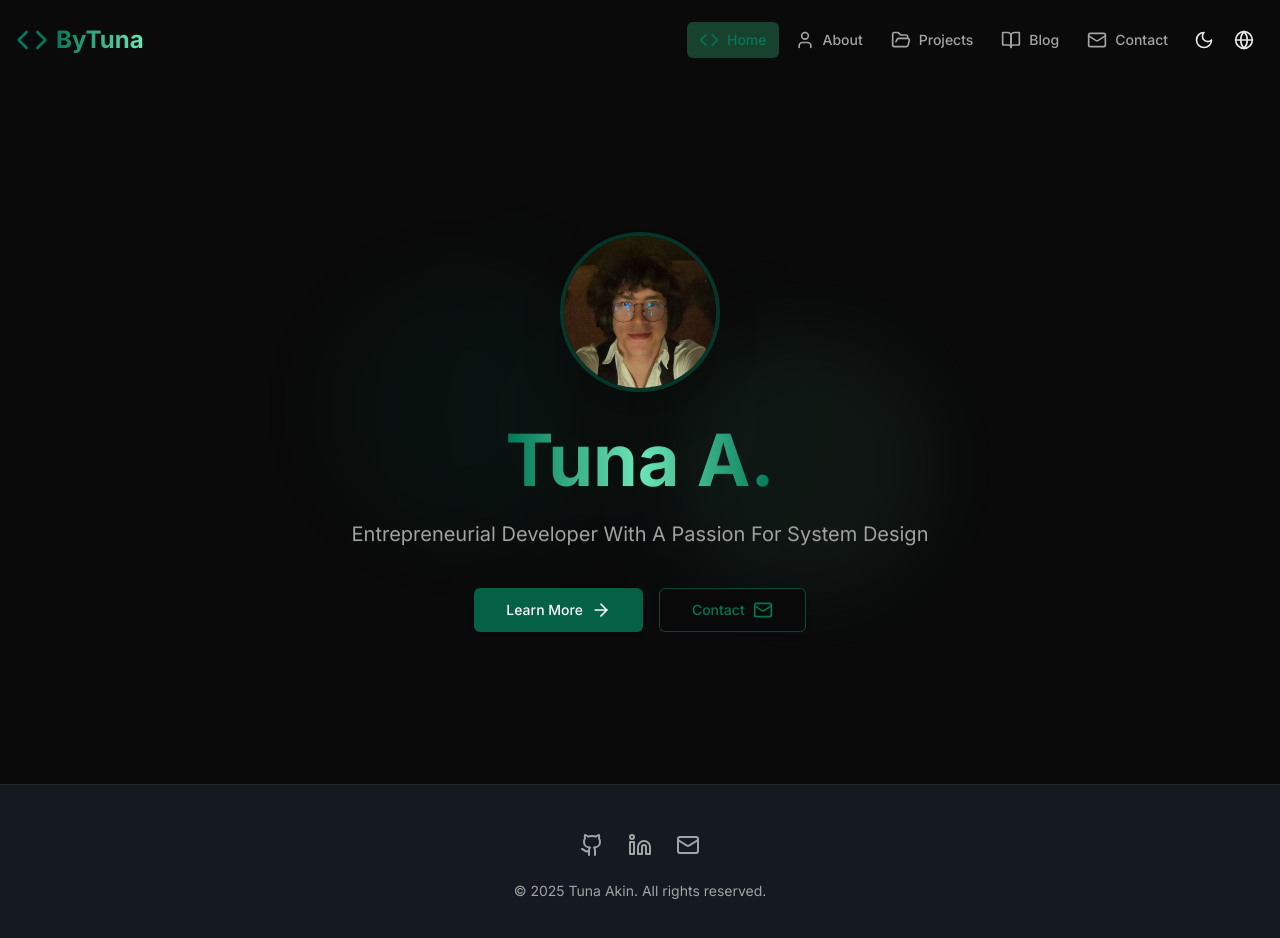
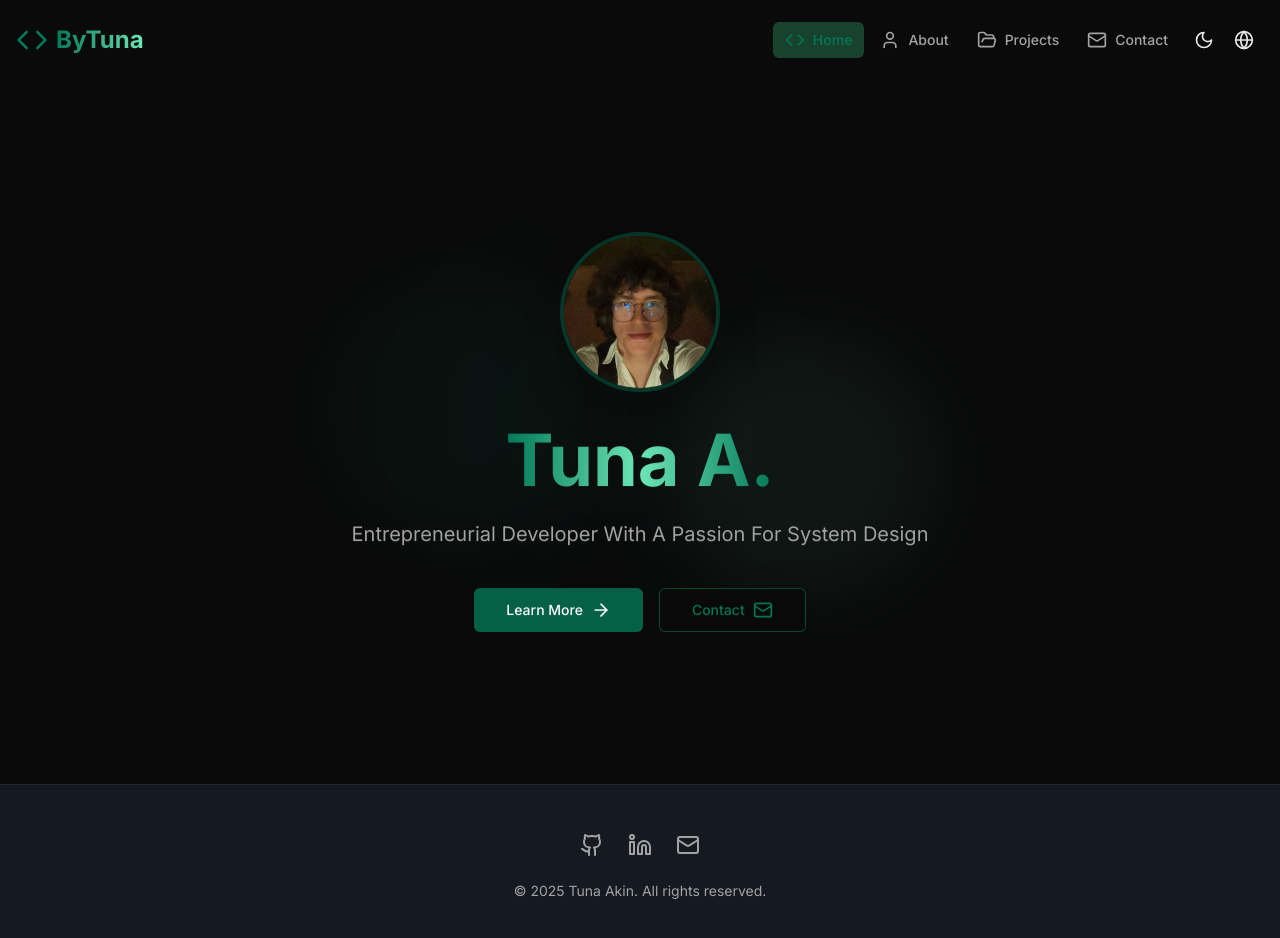
Before and after one commit to duna-akin/bytuna-website, a React (Vite) app: page / in a window 1280 px wide. Shown: the top 938 px of the page. Built offline with nearby package versions, Linux system fonts and the light colour scheme.

Commit message:
Remove Blog from NavBar

```diff
--- a/src/components/Navbar.jsx
+++ b/src/components/Navbar.jsx
@@ -42,7 +42,7 @@ import React, { useState, useEffect } from 'react';
         { href: '/', labelKey: 'home', icon: <Code className="h-5 w-5" /> },
         { href: '/about', labelKey: 'about', icon: <User className="h-5 w-5" /> },
         { href: '/projects', labelKey: 'projects', icon: <FolderOpen className="h-5 w-5" /> },
-        { href: '/blog', labelKey: 'blog', icon: <BookOpen className="h-5 w-5" /> },
+        // { href: '/blog', labelKey: 'blog', icon: <BookOpen className="h-5 w-5" /> },
         { href: '/contact', labelKey: 'contact', icon: <Mail className="h-5 w-5" /> },
       ];
 
```
